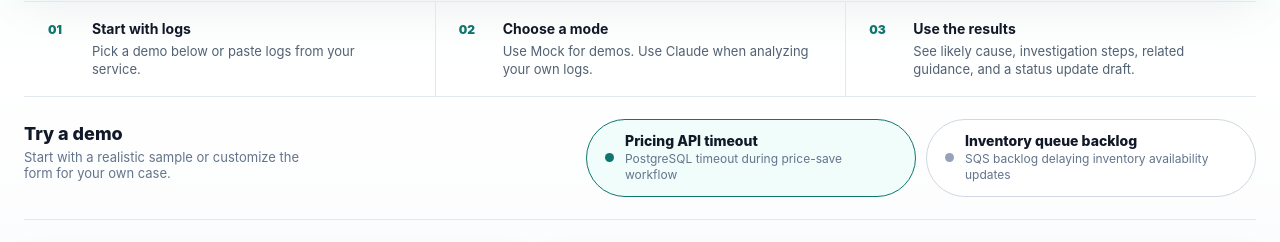
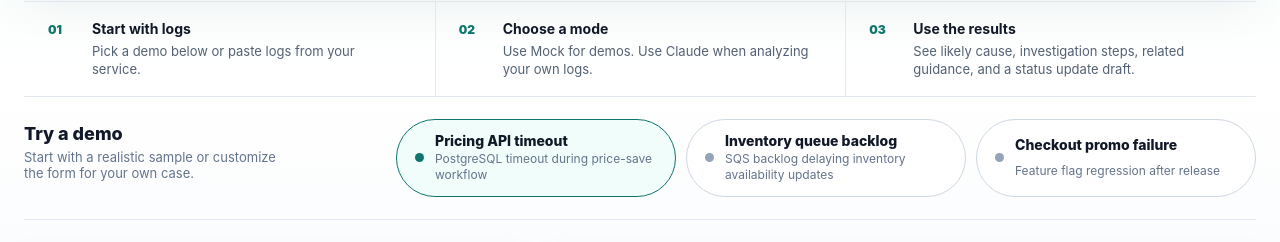
Before and after one commit to SwarnaKishore/ai-incident-copilot, a React (Vite) app in the folder frontend/: page / in a window 1280 px wide. Shown: the part 247-489 px from the top of the page. Built offline with nearby package versions, Linux system fonts and the light colour scheme; no server answers.

Commit message:
Add checkout demo scenario

```diff
--- a/frontend/src/App.css
+++ b/frontend/src/App.css
@@ -156,7 +156,7 @@
 
 .scenario-section {
   display: grid;
-  grid-template-columns: minmax(220px, 300px) minmax(0, 1fr);
+  grid-template-columns: minmax(200px, 270px) minmax(0, 1fr);
   gap: 24px;
   align-items: center;
   border-bottom: 1px solid #e2e8f0;
@@ -199,7 +199,8 @@
   column-gap: 10px;
   row-gap: 2px;
   align-items: center;
-  width: min(100%, 330px);
+  flex: 1 1 220px;
+  max-width: 280px;
   min-height: 64px;
   box-sizing: border-box;
   border: 1px solid #cfd8e3;
@@ -692,6 +693,7 @@ li + li {
 
   .scenario-card {
     width: 100%;
+    max-width: none;
     border-radius: 8px;
   }
 
--- a/frontend/src/App.tsx
+++ b/frontend/src/App.tsx
@@ -108,6 +108,27 @@ AWS.Lambda.ThrottlingException: Rate exceeded
 DLQ messages increased from 12 to 438 in 15 minutes
 ConsumerSuccessRate=71%`,
     companyRunbookNotes: '',
+  },
+  {
+    id: 'checkout-promo-failure',
+    name: 'Checkout promo failure',
+    description: 'Feature flag regression after release',
+    serviceName: 'Checkout API',
+    environment: 'Production',
+    severity: 'High',
+    analysisMode: 'mock',
+    symptoms: 'Customers are seeing intermittent checkout failures when applying promotional discounts. The issue started after the latest checkout release and appears limited to orders using promo codes.',
+    logs: `2026-06-18T14:22:11Z ERR Checkout.Api.OrderController SubmitOrder failed
+System.InvalidOperationException: Promotion validation failed after pricing response
+FeatureFlag=promo-discount-v2 Enabled=true
+ReleaseVersion=checkout-api-2026.06.18.3
+ErrorRate=12%
+TraceId=checkout-prd-91af`,
+    companyRunbookNotes: `Checkout service owner: Payments Platform team.
+Feature flags are managed in LaunchDarkly.
+For promo-related checkout failures, disable promo-discount-v2 before rolling back the full checkout service.
+Monitor checkout_success_rate, payment_authorization_rate, and order_creation_latency for 15 minutes after mitigation.
+Escalate to the Pricing team if promotion validation errors continue after the flag is disabled.`,
   },
 ]
 
```
